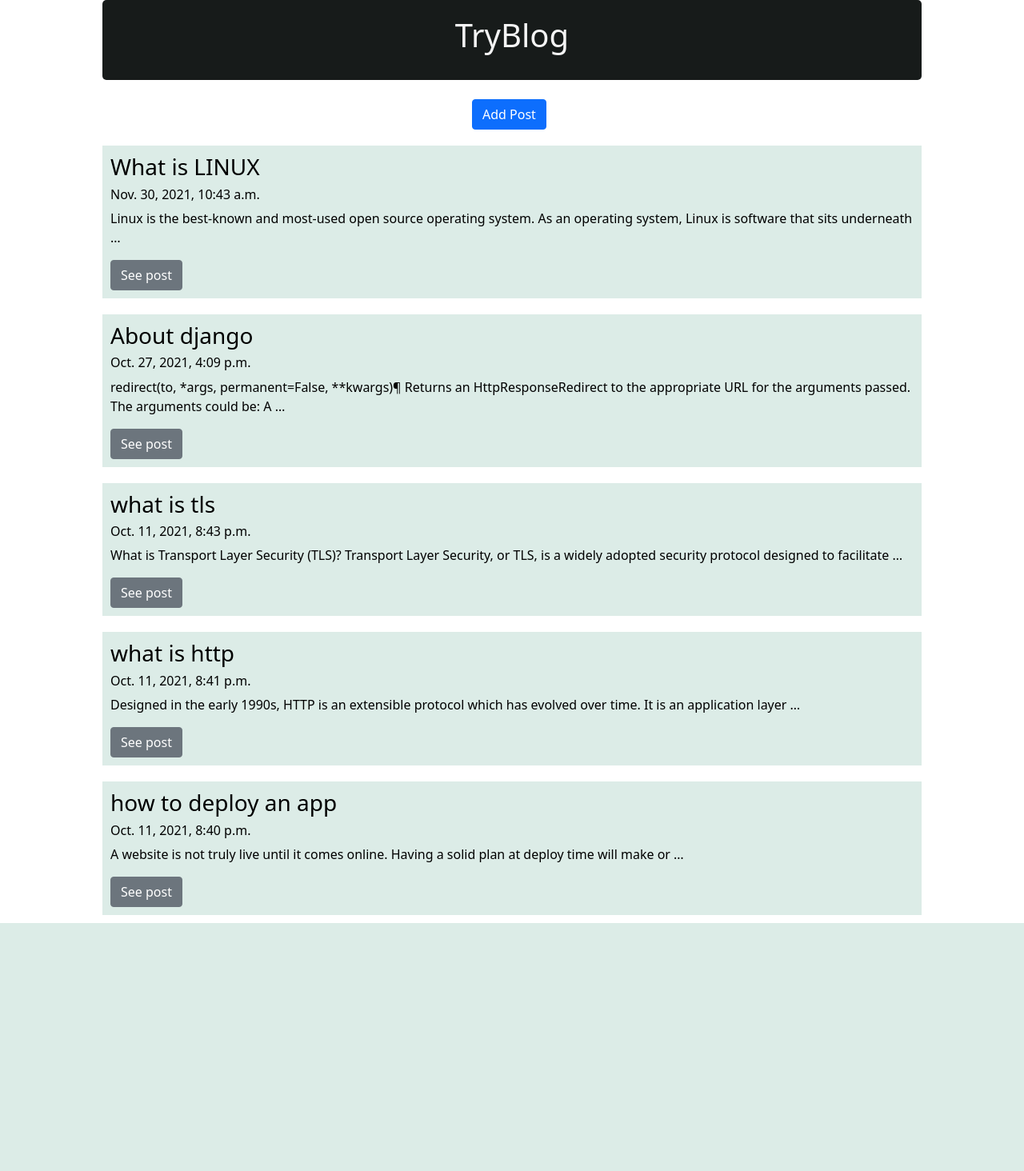
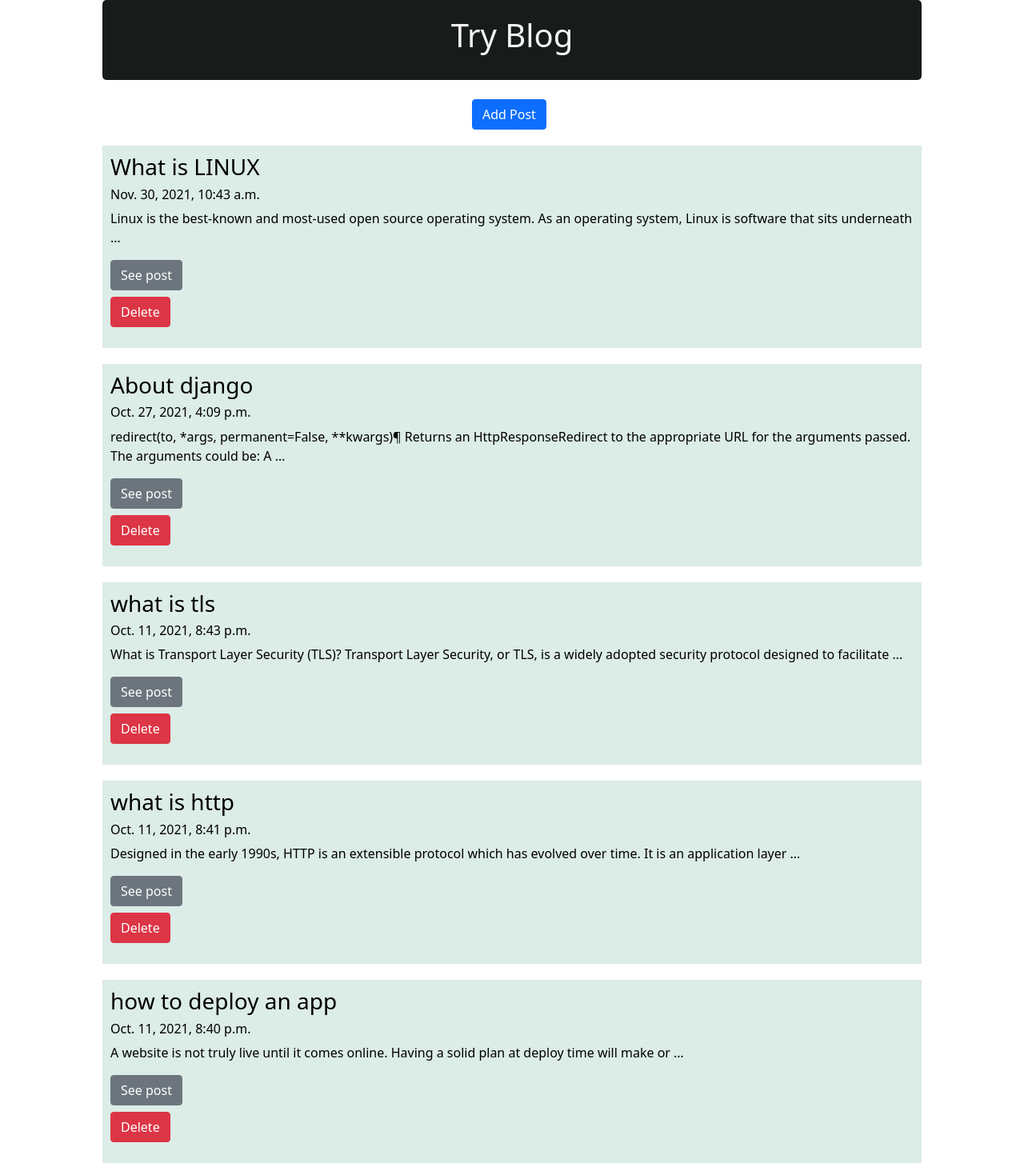
Before and after one commit to jncuenca/blog-django, a Django app: page / in a window 1280 px wide. Shown: the whole page at 80% size. Before the commit the page ends 1154 px from the top, so only its background shows below. Run offline with Django 3.2, Linux system fonts and the light colour scheme; data comes from the database, SQL or seed files in the repository; both versions use the stored data as it was after the commit.

Commit message:
Added delete funtionability

```diff
--- a/posts/urls.py
+++ b/posts/urls.py
@@ -1,9 +1,10 @@
 from django.urls import path
-from .views import index, get_post_view, create_post_view
+from .views import index, get_post_view, create_post_view, delete_post
 
 app_name = 'posts'
 urlpatterns =[
     path('', index, name='index'),
     path('create-post/', create_post_view, name='create-post'),
     path('get-post/<str:pk>/', get_post_view, name='get-post'),
+    path('delete-post', delete_post, name='delete-post'),
 ]
--- a/posts/views.py
+++ b/posts/views.py
@@ -14,7 +14,6 @@
 
 
 def create_post_view(request):
-
     if request.method == 'POST':
         title = request.POST['title']
         body = request.POST['body']
@@ -26,5 +25,10 @@
             post.save()
             return redirect('posts:index')
 
+    return render(request, 'create-post.html')
 
-    return render(request, 'create-post.html')
+def delete_post(request):
+    id = request.POST.get('post-id')
+    post = Post.objects.get(id=id)
+    post.delete()
+    return redirect('posts:index')
--- a/templates/index.html
+++ b/templates/index.html
@@ -1,9 +1,9 @@
 {% extends 'base.html' %}
 
-{% block titlepage %}My blog{% endblock titlepage %}
+{% block titlepage %}Try blog{% endblock titlepage %}
 
 {% block content %}
-<div class='pageTitle'><h1>TryBlog</h1></div>
+<div class='pageTitle'><h1>Try Blog</h1></div>
 
 
 
@@ -19,6 +19,11 @@
         <a href="get-post/{{post.id}}">
             <button class="btn btn-secondary">See post</button>
         </a>
+        <form action="{% url 'posts:delete-post' %}" method="POST" class="mt-2">
+            {% csrf_token %}
+            <input type="hidden" name="post-id" value="{{post.id}}"/>
+            <button type="submit" class="btn btn-danger">Delete</button>
+        </form>
     </div>
 {%endfor%}
 
```
Also changed, not shown: db.sqlite3.
